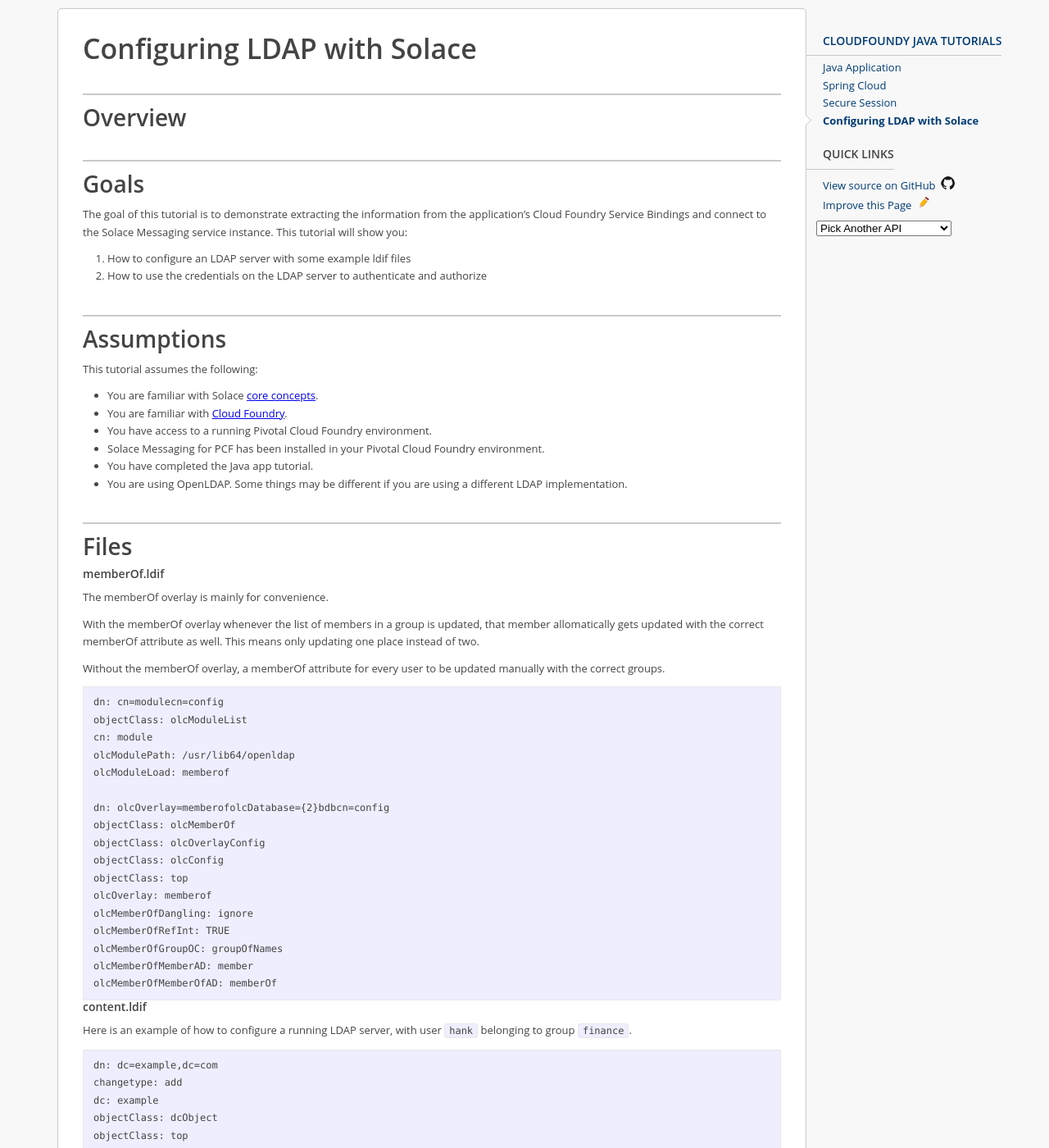
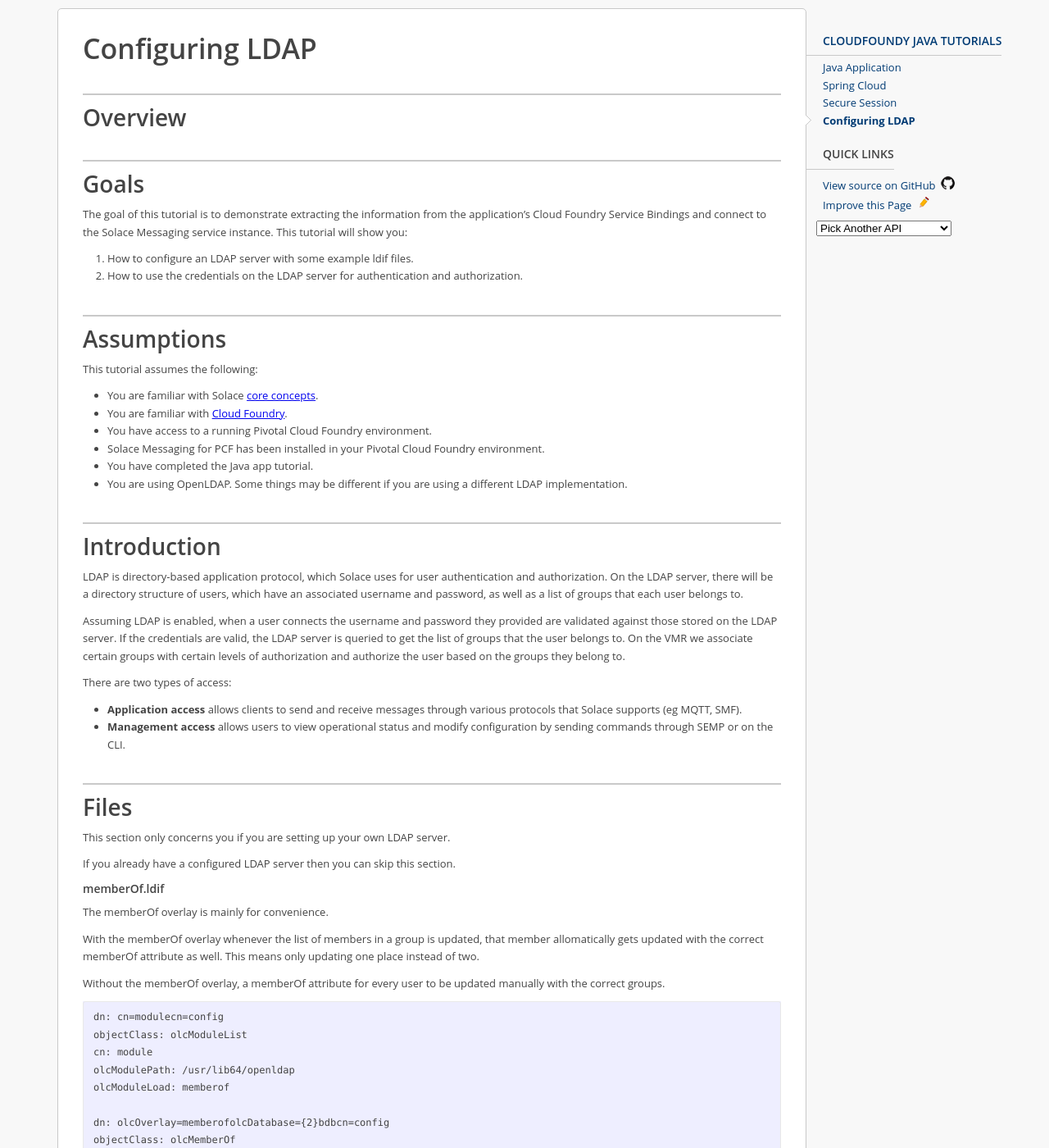
Before and after one commit to SolaceSamples/solace-samples-cloudfoundry-java, a Jekyll site: the page built from docs/_tutorials/ldap.md, in a window 1280 px wide and 1400 px high. Shown: the whole window at 82% size. Built offline with Jekyll 4.4.1, drawn with Linux system fonts in a browser that asks for light colours.

Commit message:
More changes for LDAP, added a blank image and an introduction

```diff
--- a/docs/_tutorials/ldap.md
+++ b/docs/_tutorials/ldap.md
@@ -1,7 +1,8 @@
 ---
 layout: tutorials
-title: Configuring LDAP with Solace
+title: Configuring LDAP
 summary: How to setup an LDAP Server to work with Solace and some examples on how LDAP auth works
+icon: ldap.png
 ---
 
 ## Overview
@@ -10,8 +11,8 @@
 
 The goal of this tutorial is to demonstrate extracting the information from the application's Cloud Foundry Service Bindings and connect to the Solace Messaging service instance.  This tutorial will show you:
 
-1. How to configure an LDAP server with some example ldif files
-1. How to use the credentials on the LDAP server to authenticate and authorize
+1. How to configure an LDAP server with some example ldif files.
+1. How to use the credentials on the LDAP server for authentication and authorization.
 
 ## Assumptions
 
@@ -24,7 +25,24 @@
 * You have completed the Java app tutorial.
 * You are using OpenLDAP. Some things may be different if you are using a different LDAP implementation.
 
+## Introduction
+
+LDAP is directory-based application protocol, which Solace uses for user authentication and authorization.
+On the LDAP server, there will be a directory structure of users, which have an associated username and password, as well as a list of groups that each user belongs to.
+
+Assuming LDAP is enabled, when a user connects the username and password they provided are validated against those stored on the LDAP server.
+If the credentials are valid, the LDAP server is queried to get the list of groups that the user belongs to. On the VMR we associate certain groups with certain levels of authorization and authorize the user based on the groups they belong to.
+
+There are two types of access:
+
+* **Application access** allows clients to send and receive messages through various protocols that Solace supports (eg MQTT, SMF).
+* **Management access** allows users to view operational status and modify configuration by sending commands through SEMP or on the CLI.
+
 ## Files
+
+This section only concerns you if you are setting up your own LDAP server.
+
+If you already have a configured LDAP server then you can skip this section.
 
 #### memberOf.ldif
 
```
Also changed, not shown: README.md, docs/images/ldap.png (added).
